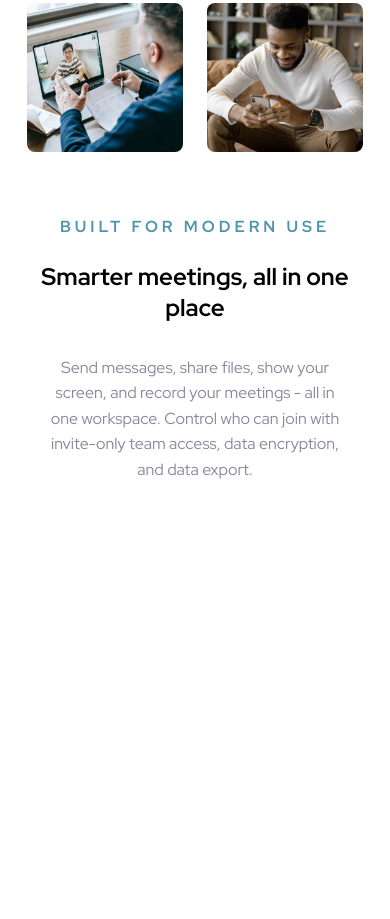
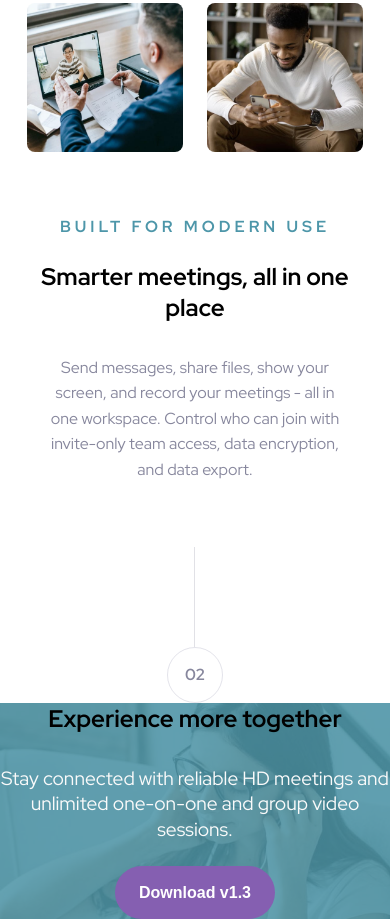
Before and after one commit to puzzledpromise/meet-landing-page, a plain HTML site: page index.html in a window 390 px wide. Shown: the part 1159-2078 px from the top of the page. Before the commit the page ends 1674 px from the top, so only its background shows below. Drawn offline with Linux system fonts and the light colour scheme.

Commit message:
Add final section to mobile layout

```diff
--- a/css/style.css
+++ b/css/style.css
@@ -164,3 +164,30 @@ h2 {
   margin-left: 1.5rem;
   margin-right: 1.5rem;
 }
+.picture-background {
+  position: relative;
+  background-image: url("../images/mobile/image-footer.jpg");
+  background-color: rgba(77, 150, 169, 0.85);
+  background-size: cover;
+  display: flex;
+  z-index: -100;
+  flex-direction: column;
+}
+
+.picture-background:after {
+  content: " ";
+  background-color: inherit;
+  position: absolute;
+  top: 0;
+  left: 0;
+  width: 100%;
+  height: 100%;
+  z-index: -99;
+}
+
+.text {
+  text-align: center;
+  color: #fafafa;
+  font-size: 1.2rem;
+  line-height: 1.6rem;
+}
--- a/index.html
+++ b/index.html
@@ -72,6 +72,25 @@
           </div>
         </div>
       </section>
+      <section>
+        <div class="chapter">
+          <div class="chapterbox">
+            <div class="chapterline"></div>
+            <div></div>
+          </div>
+          <div class="circle-heading">
+            <div class="circle">02</div>
+          </div>
+        </div>
+        <div class="picture-background">
+          <h2>Experience more together</h2>
+          <p class="text">
+            Stay connected with reliable HD meetings and unlimited one-on-one
+            and group video sessions.
+          </p>
+          <button class="btn2">Download v1.3</button>
+        </div>
+      </section>
     </main>
   </body>
 </html>
```
